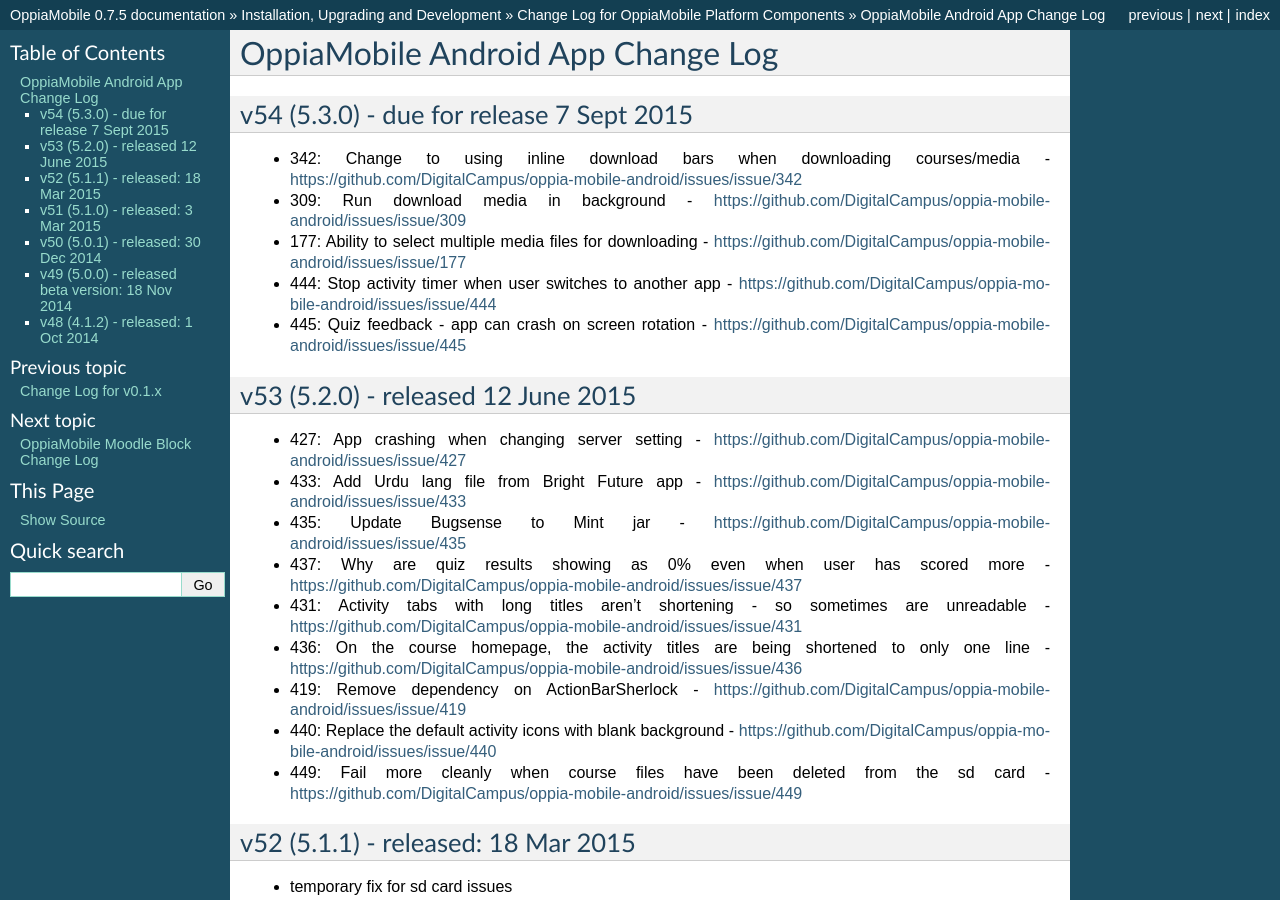
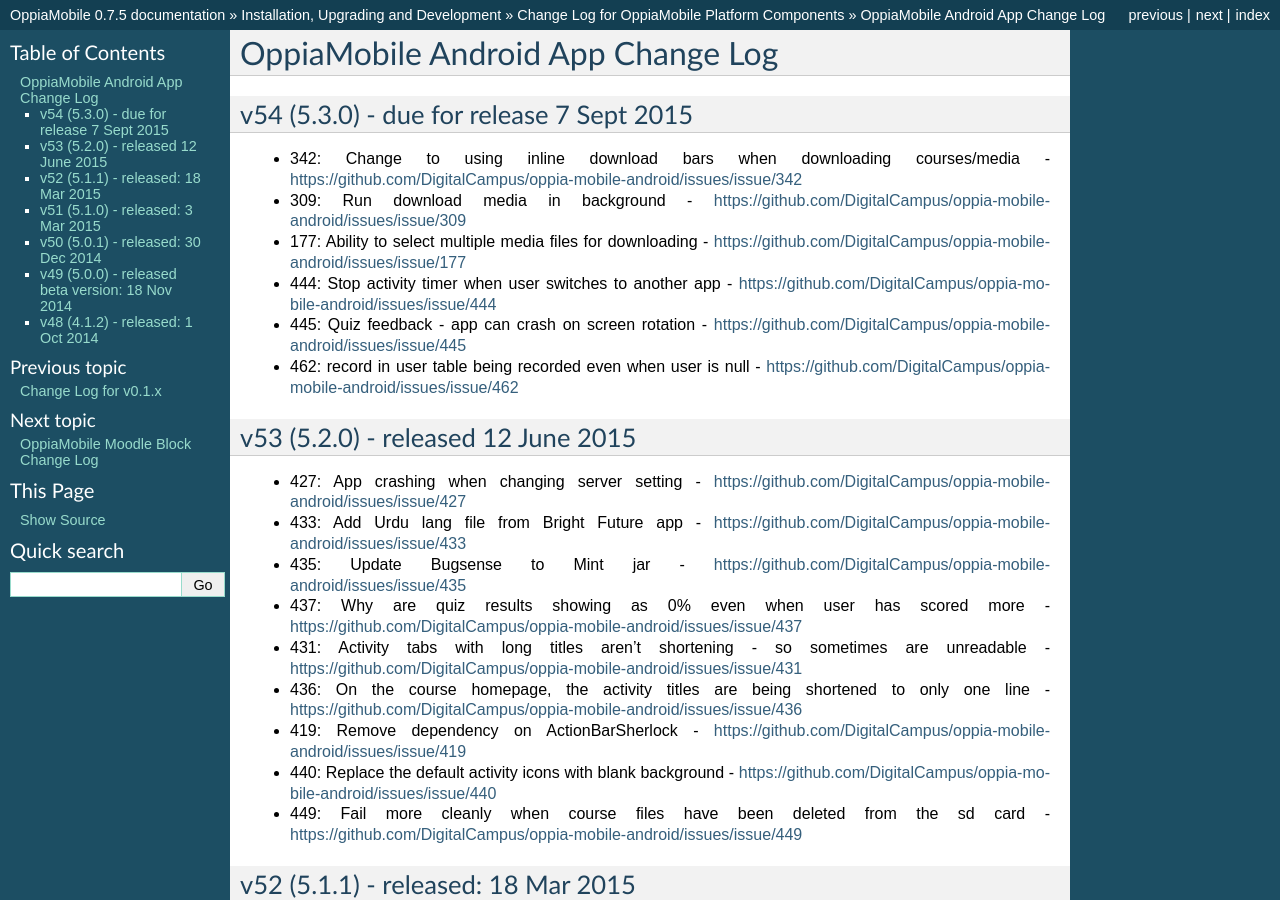
Before and after one commit to DigitalCampus/django-oppia, a Sphinx documentation site: the page built from docs/dev/changelog_android.rst, in a window 1280 px wide and 900 px high. Built offline with Sphinx 7.4.7, drawn with Linux system fonts in a browser that asks for light colours; the version number is read from the project's files by our own code.

Commit message:
update docs

```diff
--- a/docs/dev/changelog_android.rst
+++ b/docs/dev/changelog_android.rst
@@ -9,6 +9,7 @@
 * 177: Ability to select multiple media files for downloading - https://github.com/DigitalCampus/oppia-mobile-android/issues/issue/177
 * 444: Stop activity timer when user switches to another app - https://github.com/DigitalCampus/oppia-mobile-android/issues/issue/444
 * 445: Quiz feedback - app can crash on screen rotation - https://github.com/DigitalCampus/oppia-mobile-android/issues/issue/445
+* 462: record in user table being recorded even when user is null - https://github.com/DigitalCampus/oppia-mobile-android/issues/issue/462
 
 v53 (5.2.0) - released 12 June 2015
 --------------------------------------------------
```
Also changed, not shown: 2 other files.
